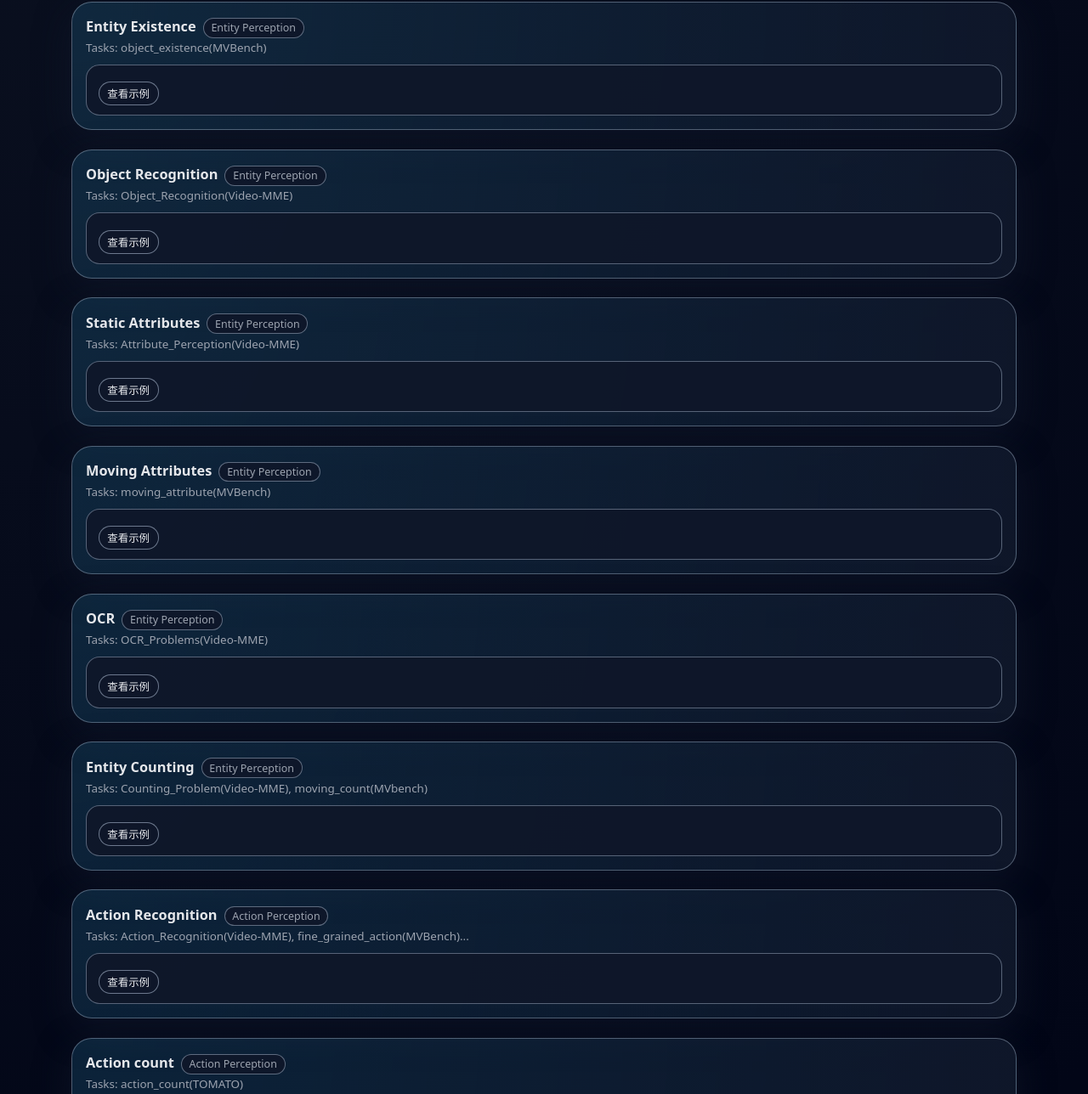
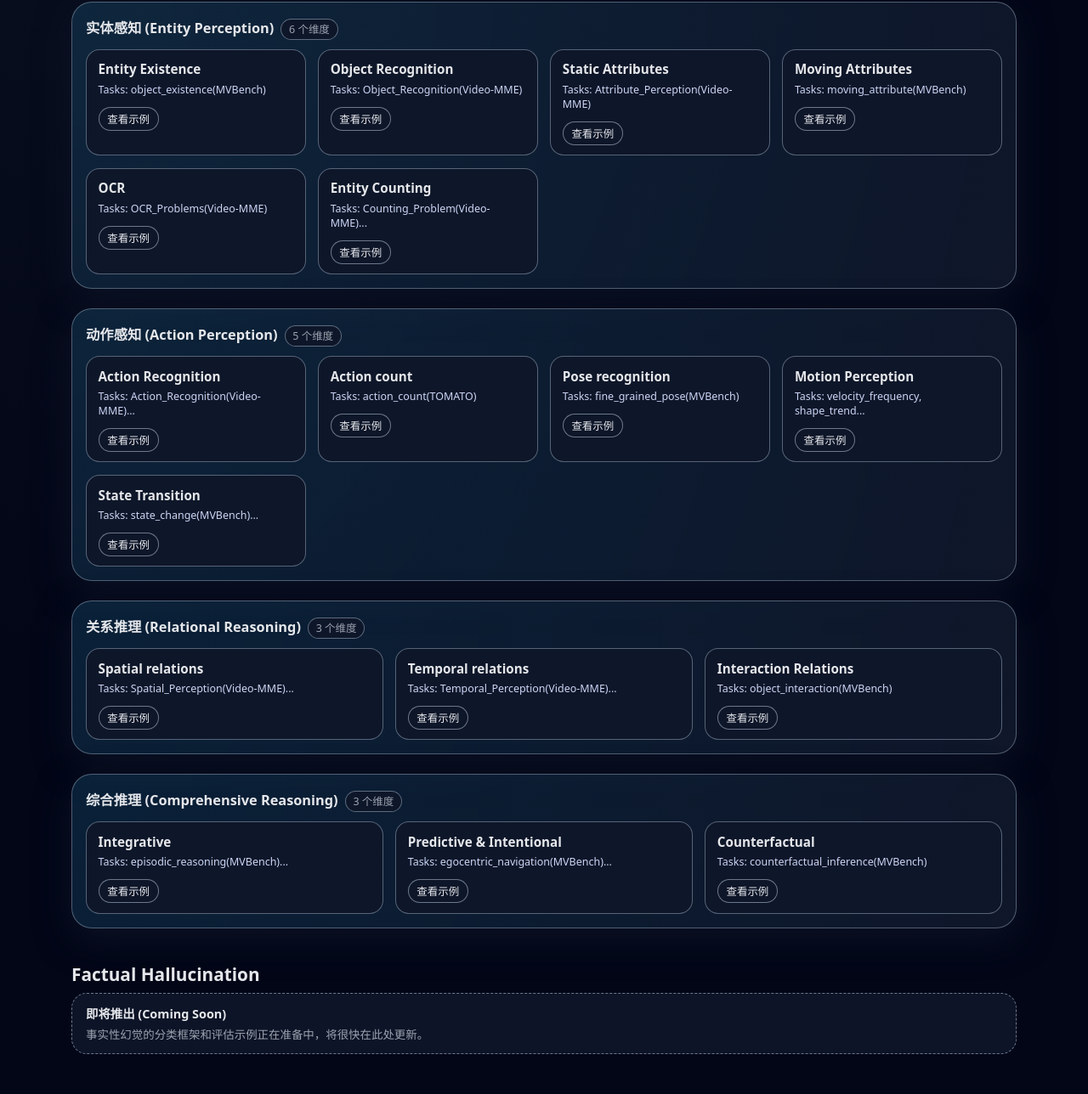
Before and after one commit to yangjunqi1217/junqiy.github.io, a plain HTML site: page index.html in a window 1280 px wide. Shown: the part 431-1719 px from the top of the page at 85% size. Drawn offline with Linux system fonts and the light colour scheme.

Commit message:
Update index.html

```diff
--- a/index.html
+++ b/index.html
@@ -77,13 +77,15 @@
                 <div class="group-section">
                     <div class="group-header">
                         <div class="group-title-row">
-                            <h3>Entity Existence</h3>
-                            <span class="group-tag">Entity Perception</span>
+                            <h3>实体感知 (Entity Perception)</h3>
+                            <span class="group-tag">6 个维度</span>
                         </div>
-                        <p class="group-description">Tasks: object_existence(MVBench)</p>
                     </div>
                     <div class="card-grid">
+
                         <article class="example-card">
+                            <h4 class="example-title">Entity Existence</h4>
+                            <p class="tasks">Tasks: object_existence(MVBench)</p>
                             <details class="example-details">
                                 <summary>查看示例</summary>
                                 <div class="example-body">
@@ -98,19 +100,10 @@
                                 </div>
                             </details>
                         </article>
-                    </div>
-                </div>
 
-                <div class="group-section">
-                    <div class="group-header">
-                        <div class="group-title-row">
-                            <h3>Object Recognition</h3>
-                            <span class="group-tag">Entity Perception</span>
-                        </div>
-                        <p class="group-description">Tasks: Object_Recognition(Video-MME)</p>
-                    </div>
-                    <div class="card-grid">
                         <article class="example-card">
+                            <h4 class="example-title">Object Recognition</h4>
+                            <p class="tasks">Tasks: Object_Recognition(Video-MME)</p>
                             <details class="example-details">
                                 <summary>查看示例</summary>
                                 <div class="example-body">
@@ -125,19 +118,10 @@
                                 </div>
                             </details>
                         </article>
-                    </div>
-                </div>
 
-                <div class="group-section">
-                    <div class="group-header">
-                        <div class="group-title-row">
-                            <h3>Static Attributes</h3>
-                            <span class="group-tag">Entity Perception</span>
-                        </div>
-                        <p class="group-description">Tasks: Attribute_Perception(Video-MME)</p>
-                    </div>
-                    <div class="card-grid">
                         <article class="example-card">
+                            <h4 class="example-title">Static Attributes</h4>
+                            <p class="tasks">Tasks: Attribute_Perception(Video-MME)</p>
                             <details class="example-details">
                                 <summary>查看示例</summary>
                                 <div class="example-body">
@@ -152,19 +136,10 @@
                                 </div>
                             </details>
                         </article>
-                    </div>
-                </div>
 
-                <div class="group-section">
-                    <div class="group-header">
-                        <div class="group-title-row">
-                            <h3>Moving Attributes</h3>
-                            <span class="group-tag">Entity Perception</span>
-                        </div>
-                        <p class="group-description">Tasks: moving_attribute(MVBench)</p>
-                    </div>
-                    <div class="card-grid">
                         <article class="example-card">
+                            <h4 class="example-title">Moving Attributes</h4>
+                            <p class="tasks">Tasks: moving_attribute(MVBench)</p>
                             <details class="example-details">
                                 <summary>查看示例</summary>
                                 <div class="example-body">
@@ -179,19 +154,10 @@
                                 </div>
                             </details>
                         </article>
-                    </div>
-                </div>
 
-                <div class="group-section">
-                    <div class="group-header">
-                        <div class="group-title-row">
-                            <h3>OCR</h3>
-                            <span class="group-tag">Entity Perception</span>
-                        </div>
-                        <p class="group-description">Tasks: OCR_Problems(Video-MME)</p>
-                    </div>
-                    <div class="card-grid">
                         <article class="example-card">
+                            <h4 class="example-title">OCR</h4>
+                            <p class="tasks">Tasks: OCR_Problems(Video-MME)</p>
                             <details class="example-details">
                                 <summary>查看示例</summary>
                                 <div class="example-body">
@@ -206,19 +172,10 @@
                                 </div>
                             </details>
                         </article>
-                    </div>
-                </div>
 
-                <div class="group-section">
-                    <div class="group-header">
-                        <div class="group-title-row">
-                            <h3>Entity Counting</h3>
-                            <span class="group-tag">Entity Perception</span>
-                        </div>
-                        <p class="group-description">Tasks: Counting_Problem(Video-MME), moving_count(MVbench)</p>
-                    </div>
-                    <div class="card-grid">
                         <article class="example-card">
+                            <h4 class="example-title">Entity Counting</h4>
+                            <p class="tasks">Tasks: Counting_Problem(Video-MME)...</p>
                             <details class="example-details">
                                 <summary>查看示例</summary>
                                 <div class="example-body">
@@ -233,19 +190,22 @@
                                 </div>
                             </details>
                         </article>
+
                     </div>
                 </div>
 
                 <div class="group-section">
                     <div class="group-header">
                         <div class="group-title-row">
-                            <h3>Action Recognition</h3>
-                            <span class="group-tag">Action Perception</span>
+                            <h3>动作感知 (Action Perception)</h3>
+                            <span class="group-tag">5 个维度</span>
                         </div>
-                        <p class="group-description">Tasks: Action_Recognition(Video-MME), fine_grained_action(MVBench)...</p>
                     </div>
                     <div class="card-grid">
+
                         <article class="example-card">
+                            <h4 class="example-title">Action Recognition</h4>
+                            <p class="tasks">Tasks: Action_Recognition(Video-MME)...</p>
                             <details class="example-details">
                                 <summary>查看示例</summary>
                                 <div class="example-body">
@@ -260,19 +220,10 @@
                                 </div>
                             </details>
                         </article>
-                    </div>
-                </div>
 
-                <div class="group-section">
-                    <div class="group-header">
-                        <div class="group-title-row">
-                            <h3>Action count</h3>
-                            <span class="group-tag">Action Perception</span>
-                        </div>
-                        <p class="group-description">Tasks: action_count(TOMATO)</p>
-                    </div>
-                    <div class="card-grid">
                         <article class="example-card">
+                            <h4 class="example-title">Action count</h4>
+                            <p class="tasks">Tasks: action_count(TOMATO)</p>
                             <details class="example-details">
                                 <summary>查看示例</summary>
                                 <div class="example-body">
@@ -287,19 +238,10 @@
                                 </div>
                             </details>
                         </article>
-                    </div>
-                </div>
 
-                <div class="group-section">
-                    <div class="group-header">
-                        <div class="group-title-row">
-                            <h3>Pose recognition</h3>
-                            <span class="group-tag">Action Perception</span>
-                        </div>
-                        <p class="group-description">Tasks: fine_grained_pose(MVBench)</p>
-                    </div>
-                    <div class="card-grid">
                         <article class="example-card">
+                            <h4 class="example-title">Pose recognition</h4>
+                            <p class="tasks">Tasks: fine_grained_pose(MVBench)</p>
                             <details class="example-details">
                                 <summary>查看示例</summary>
                                 <div class="example-body">
@@ -314,19 +256,10 @@
                                 </div>
                             </details>
                         </article>
-                    </div>
-                </div>
 
-                <div class="group-section">
-                    <div class="group-header">
-                        <div class="group-title-row">
-                            <h3>Motion Perception</h3>
-                            <span class="group-tag">Action Perception</span>
-                        </div>
-                        <p class="group-description">Tasks: velocity_frequency, shape_trend, rotation</p>
-                    </div>
-                    <div class="card-grid">
                         <article class="example-card">
+                            <h4 class="example-title">Motion Perception</h4>
+                            <p class="tasks">Tasks: velocity_frequency, shape_trend...</p>
                             <details class="example-details">
                                 <summary>查看示例</summary>
                                 <div class="example-body">
@@ -341,19 +274,10 @@
                                 </div>
                             </details>
                         </article>
-                    </div>
-                </div>
 
-                <div class="group-section">
-                    <div class="group-header">
-                        <div class="group-title-row">
-                            <h3>State Transition</h3>
-                            <span class="group-tag">Action Perception</span>
-                        </div>
-                        <p class="group-description">Tasks: state_change(MVBench)+Scene Transition+Hallucination(VidHalluc)</p>
-                    </div>
-                    <div class="card-grid">
                         <article class="example-card">
+                            <h4 class="example-title">State Transition</h4>
+                            <p class="tasks">Tasks: state_change(MVBench)...</p>
                             <details class="example-details">
                                 <summary>查看示例</summary>
                                 <div class="example-body">
@@ -374,13 +298,15 @@
                 <div class="group-section">
                     <div class="group-header">
                         <div class="group-title-row">
-                            <h3>Spatial relations</h3>
-                            <span class="group-tag">Relational Reasoning</span>
+                            <h3>关系推理 (Relational Reasoning)</h3>
+                            <span class="group-tag">3 个维度</span>
                         </div>
-                        <p class="group-description">Tasks: Spatial_Perception(Video-MME), Spatial_Reasoning(Video-MME)...</p>
                     </div>
                     <div class="card-grid">
+
                         <article class="example-card">
+                            <h4 class="example-title">Spatial relations</h4>
+                            <p class="tasks">Tasks: Spatial_Perception(Video-MME)...</p>
                             <details class="example-details">
                                 <summary>查看示例</summary>
                                 <div class="example-body">
@@ -395,19 +321,10 @@
                                 </div>
                             </details>
                         </article>
-                    </div>
-                </div>
 
-                <div class="group-section">
-                    <div class="group-header">
-                        <div class="group-title-row">
-                            <h3>Temporal relations</h3>
-                            <span class="group-tag">Relational Reasoning</span>
-                        </div>
-                        <p class="group-description">Tasks: Temporal_Perception(Video-MME), Temporal_Reasoning(Video-MME)...</p>
-                    </div>
-                    <div class="card-grid">
                         <article class="example-card">
+                            <h4 class="example-title">Temporal relations</h4>
+                            <p class="tasks">Tasks: Temporal_Perception(Video-MME)...</p>
                             <details class="example-details">
                                 <summary>查看示例</summary>
                                 <div class="example-body">
@@ -422,19 +339,10 @@
                                 </div>
                             </details>
                         </article>
-                    </div>
-                </div>
 
-                <div class="group-section">
-                    <div class="group-header">
-                        <div class="group-title-row">
-                            <h3>Interaction Relations</h3>
-                            <span class="group-tag">Relational Reasoning</span>
-                        </div>
-                        <p class="group-description">Tasks: object_interaction(MVBench)</p>
-                    </div>
-                    <div class="card-grid">
                         <article class="example-card">
+                            <h4 class="example-title">Interaction Relations</h4>
+                            <p class="tasks">Tasks: object_interaction(MVBench)</p>
                             <details class="example-details">
                                 <summary>查看示例</summary>
                                 <div class="example-body">
@@ -455,13 +363,15 @@
                 <div class="group-section">
                     <div class="group-header">
                         <div class="group-title-row">
-                            <h3>Integrative</h3>
-                            <span class="group-tag">Comprehensive Reasoning</span>
+                            <h3>综合推理 (Comprehensive Reasoning)</h3>
+                            <span class="group-tag">3 个维度</span>
                         </div>
-                        <p class="group-description">Tasks: episodic_reasoning(MVBench), 全局多模(...)information_Synopsis(Video-MME)</p>
                     </div>
                     <div class="card-grid">
+
                         <article class="example-card">
+                            <h4 class="example-title">Integrative</h4>
+                            <p class="tasks">Tasks: episodic_reasoning(MVBench)...</p>
                             <details class="example-details">
                                 <summary>查看示例</summary>
                                 <div class="example-body">
@@ -476,19 +386,10 @@
                                 </div>
                             </details>
                         </article>
-                    </div>
-                </div>
 
-                <div class="group-section">
-                    <div class="group-header">
-                        <div class="group-title-row">
-                            <h3>Predictive & Intentional</h3>
-                            <span class="group-tag">Comprehensive Reasoning</span>
-                        </div>
-                        <p class="group-description">Tasks: egocentric_navigation(MVBench), Action_Reasoning(VideoMME), action_prediction(MVBench)</p>
-                    </div>
-                    <div class="card-grid">
                         <article class="example-card">
+                            <h4 class="example-title">Predictive & Intentional</h4>
+                            <p class="tasks">Tasks: egocentric_navigation(MVBench)...</p>
                             <details class="example-details">
                                 <summary>查看示例</summary>
                                 <div class="example-body">
@@ -503,19 +404,10 @@
                                 </div>
                             </details>
                         </article>
-                    </div>
-                </div>
 
-                <div class="group-section">
-                    <div class="group-header">
-                        <div class="group-title-row">
-                            <h3>Counterfactual</h3>
-                            <span class="group-tag">Comprehensive Reasoning</span>
-                        </div>
-                        <p class="group-description">Tasks: counterfactual_inference(MVBench)</p>
-                    </div>
-                    <div class="card-grid">
                         <article class="example-card">
+                            <h4 class="example-title">Counterfactual</h4>
+                            <p class="tasks">Tasks: counterfactual_inference(MVBench)</p>
                             <details class="example-details">
                                 <summary>查看示例</summary>
                                 <div class="example-body">
@@ -545,7 +437,7 @@
                 <h3 class="placeholder-title">即将推出 (Coming Soon)</h3>
                 <p class="placeholder-text">
                     事实性幻觉的分类框架和评估示例正在准备中，将很快在此处更新。
-                </ind>
+                </p>
             </div>
         </section>
     </main>
```
